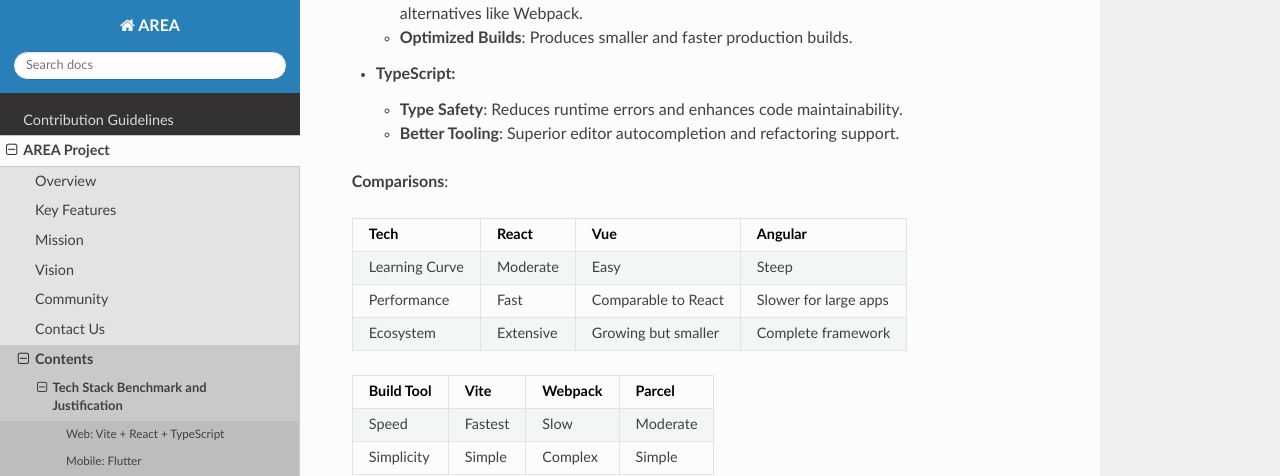
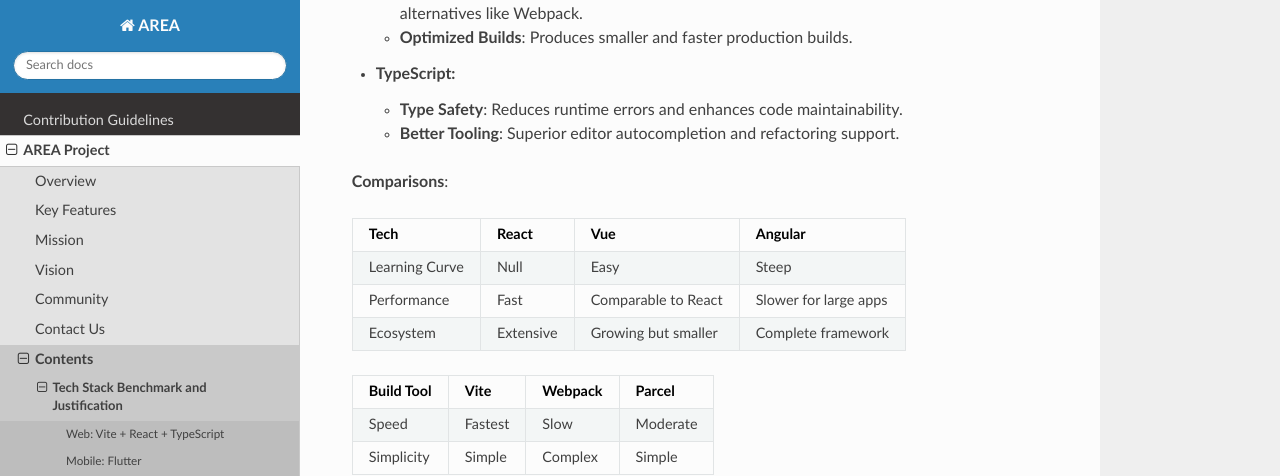
Before and after one commit to ASM-Studios/AREA, a Sphinx documentation site: the page built from docs/source/project/benchmark.rst, in a window 1280 px wide and 900 px high, scrolled down 730 px. Shown: the top 476 px of the window. Built offline with Sphinx 7.4.7 and the Read the Docs theme 3.1.0, drawn with Linux system fonts in a browser that asks for light colours; pages that are not in the unit, such as notebooks, are missing from menus; some of the changed text lies outside the part shown.

Commit message:
hotfix(docs): update benchmark
Signed-off-by: Mael-RABOT <mael.rabot@epitech.eu>

```diff
--- a/docs/source/project/benchmark.rst
+++ b/docs/source/project/benchmark.rst
@@ -45,7 +45,7 @@
      - **Vue**
      - **Angular**
    * - Learning Curve
-     - Moderate
+     - Null
      - Easy
      - Steep
    * - Performance
@@ -222,7 +222,7 @@
    * - Scalability
      - High
      - High
-     - Moderate
+     - Slightly less than mariadb
    * - Querying
      - SQL
      - JSON/BSON
```
